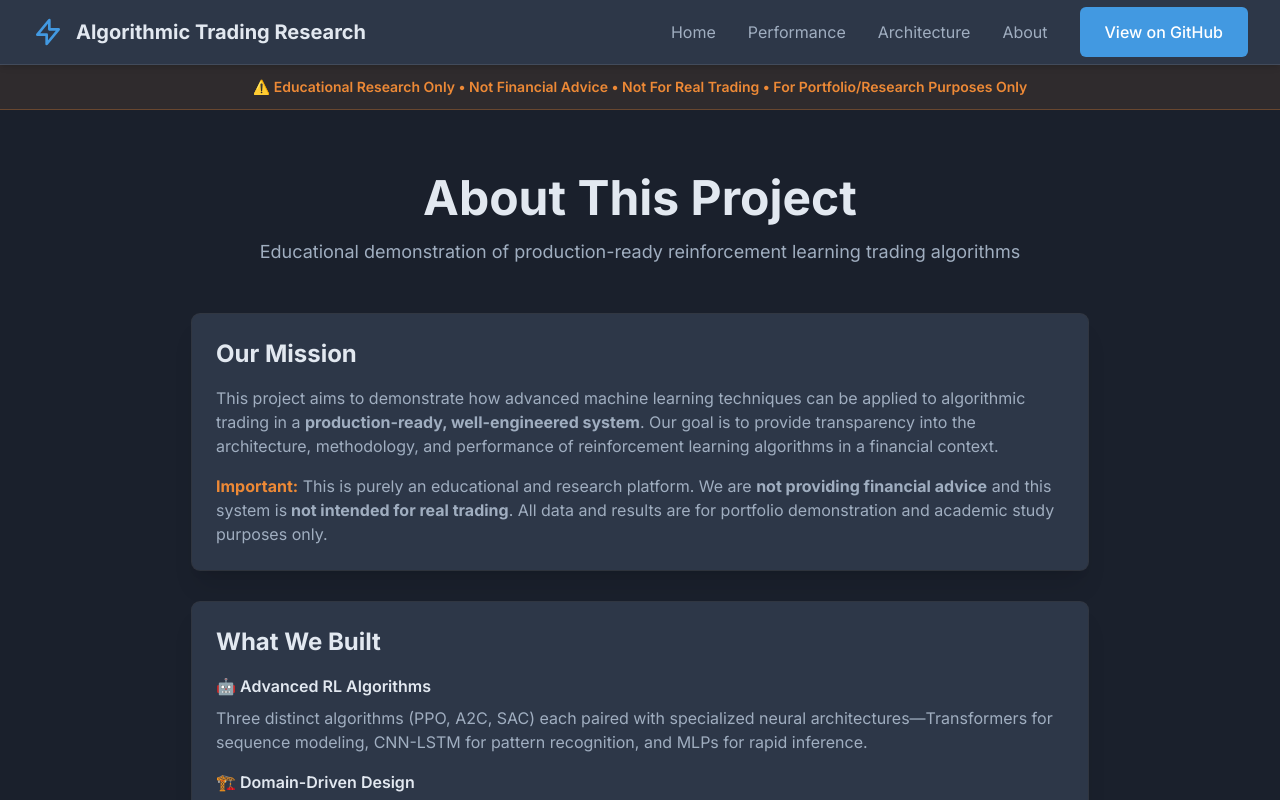
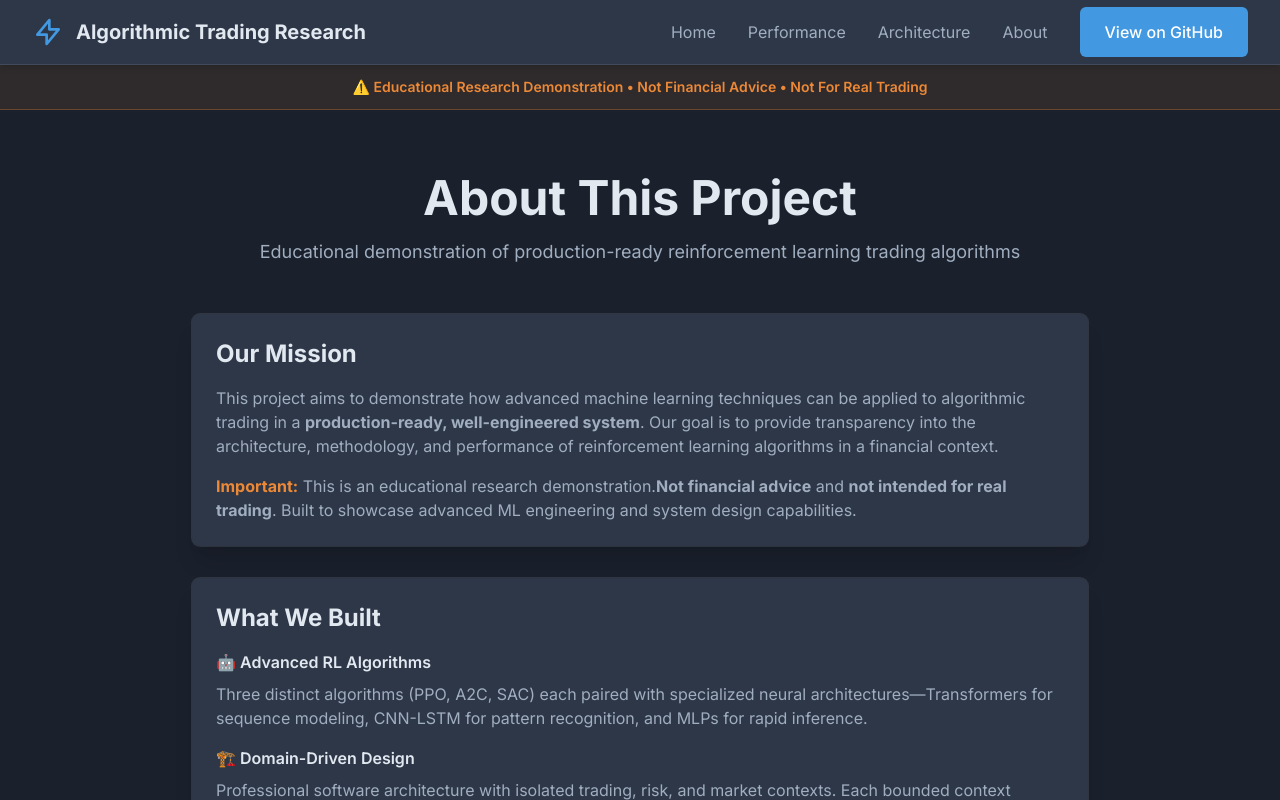
Before and after one commit to ahjavid/aistock-landing, a Next.js app: page /about in a window 1280 px wide. Shown: the top 800 px of the page. Built offline with nearby package versions, Linux system fonts and the light colour scheme.

Commit message:
Update messaging: Emphasize research demonstration project
- Changed 'For Portfolio/Research Purposes' to 'Research Demonstration'
- Clarify this showcases author's ML engineering capabilities
- Remove ambiguous 'portfolio purposes' language
- More direct: 'Built to showcase advanced ML engineering'

```diff
--- a/app/about/page.tsx
+++ b/app/about/page.tsx
@@ -29,10 +29,9 @@ export default function AboutPage() {
             learning algorithms in a financial context.
           </p>
           <p className="text-brand-text-secondary">
-            <strong className="text-brand-warning">Important:</strong> This is purely an educational and
-            research platform. We are <strong>not providing financial advice</strong> and this system is
-            <strong> not intended for real trading</strong>. All data and results are for portfolio
-            demonstration and academic study purposes only.
+            <strong className="text-brand-warning">Important:</strong> This is an educational research demonstration.
+            <strong>Not financial advice</strong> and <strong>not intended for real trading</strong>.
+            Built to showcase advanced ML engineering and system design capabilities.
           </p>
         </div>
 
--- a/components/Disclaimer.tsx
+++ b/components/Disclaimer.tsx
@@ -4,7 +4,7 @@ export default function Disclaimer() {
       <div className="container-custom">
         <div className="py-3 text-center">
           <p className="text-sm text-brand-warning font-semibold">
-            ⚠️ Educational Research Only • Not Financial Advice • Not For Real Trading • For Portfolio/Research Purposes Only
+            ⚠️ Educational Research Demonstration • Not Financial Advice • Not For Real Trading
           </p>
         </div>
       </div>
```
